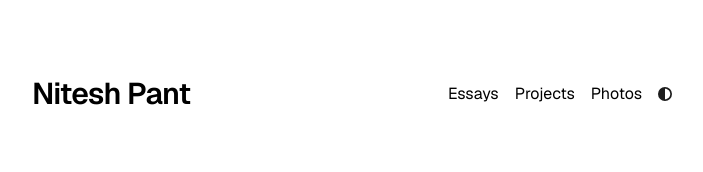
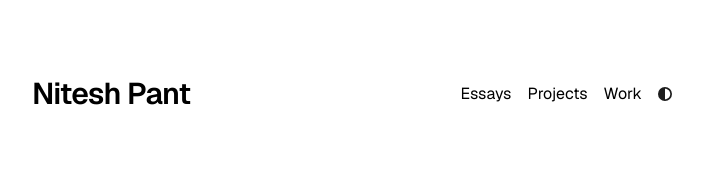
Before and after one commit to niteshpant99/niteshpant.com-site, a Next.js app: page /work in a window 1280 px wide. Before the commit this address had no page. Shown: the top 172 px of the page, without its empty margins (288-991 px from the left). Built offline with nearby package versions, Linux system fonts and the light colour scheme.

Commit message:
changed /photos to /work

```diff
--- a/app/components/nav.tsx
+++ b/app/components/nav.tsx
@@ -5,7 +5,7 @@ import { metaData } from "../config";
 const navItems = {
   "/blog": { name: "Essays" },
   "/projects": { name: "Projects" },
-  "/photos": { name: "Photos" },
+  "/work": { name: "Work" },
 };
 
 export function Navbar() {
--- a/app/photos/page.tsx
+++ b/app/work/page.tsx
@@ -3,11 +3,11 @@ import type { Metadata } from "next";
 import { ImageGrid } from "app/components/image-grid";
 
 export const metadata: Metadata = {
-  title: "Photos",
-  description: "My Photos",
+  title: "Work",
+  description: "Work done by Nitesh Pant",
 };
 
-export default function Photos() {
+export default function Work() {
   return (
     <section>
       <h1 className="mb-8 text-2xl font-medium tracking-tight">Photos</h1>
```
